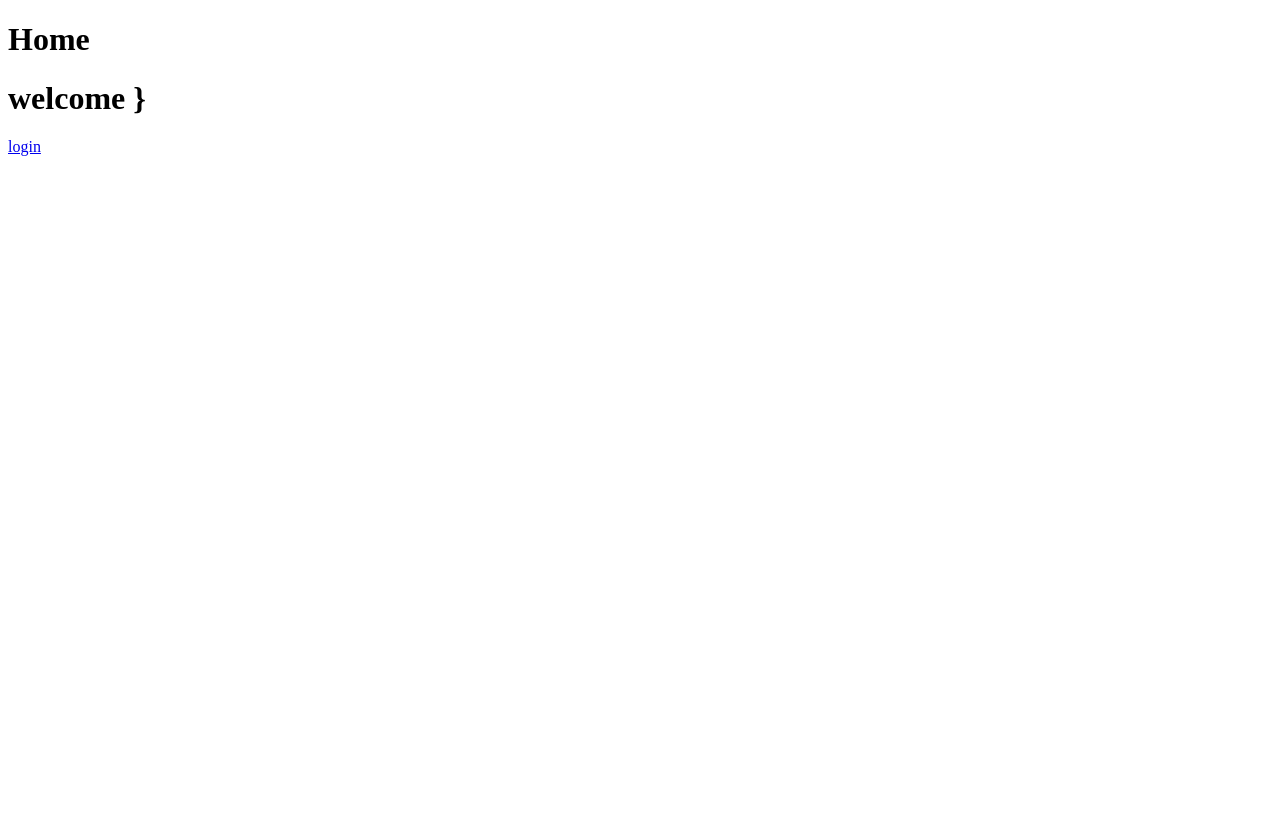
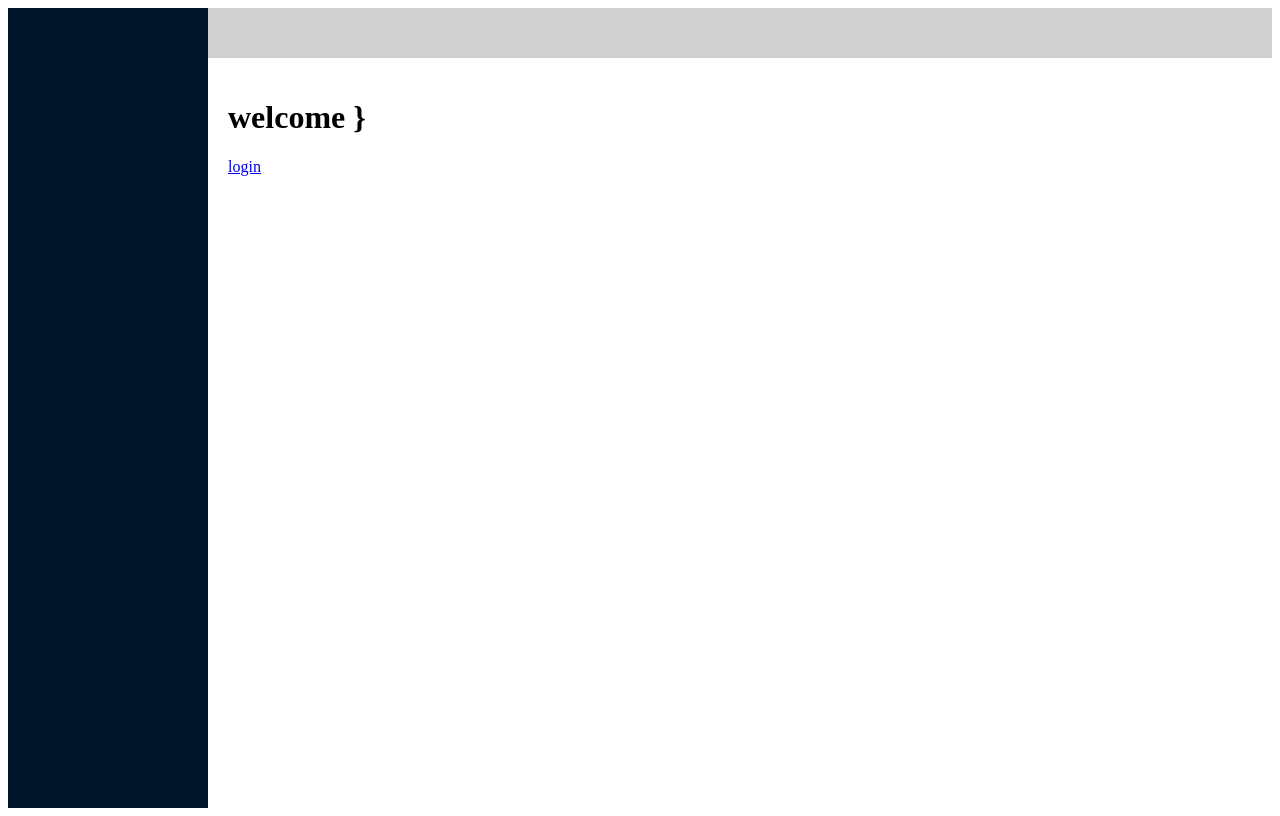
Before and after one commit to jgblm/vue3-demo, a Vue app: page /#/welcome in a window 1280 px wide. Built offline with nearby package versions, Linux system fonts and the light colour scheme.

Commit message:
主页结构布局

```diff
--- a/src/components/Home.vue
+++ b/src/components/Home.vue
@@ -1,12 +1,47 @@
+<template>
+  <div class="basic-layout">
+    <div class="nav-side">
+      <!-- 左侧内容 -->
+    </div>
+    <div class="content-right">
+      <div class="nav-top"></div>
+      <div class="wrapper">
+        <router-view></router-view>
+      </div>
+    </div>
+  </div>
+</template>
+
 <script setup>
-
+// 你的脚本代码
 </script>
 
-<template>
-<h1>Home</h1>
-  <router-view></router-view>
-</template>
+<style scoped>
+.basic-layout {
+  display: flex;
+}
 
-<style scoped>
+.nav-side {
+  width: 200px; /* 固定左侧宽度 */
+  height: 100vh;
+  background-color: #001529; /* 示例背景色 */
+}
 
+.content-right {
+  flex: 1;
+  display: flex;
+  flex-direction: column;
+}
+
+.nav-top {
+  height: 50px; /* 固定顶部高度 */
+  background-color: #d0d0d0; /* 示例背景色 */
+}
+
+.wrapper {
+  flex: 1;
+  background-color: #ffffff; /* 示例背景色 */
+  padding: 20px;
+  height: calc(100vh - 50px);
+}
 </style>
```
